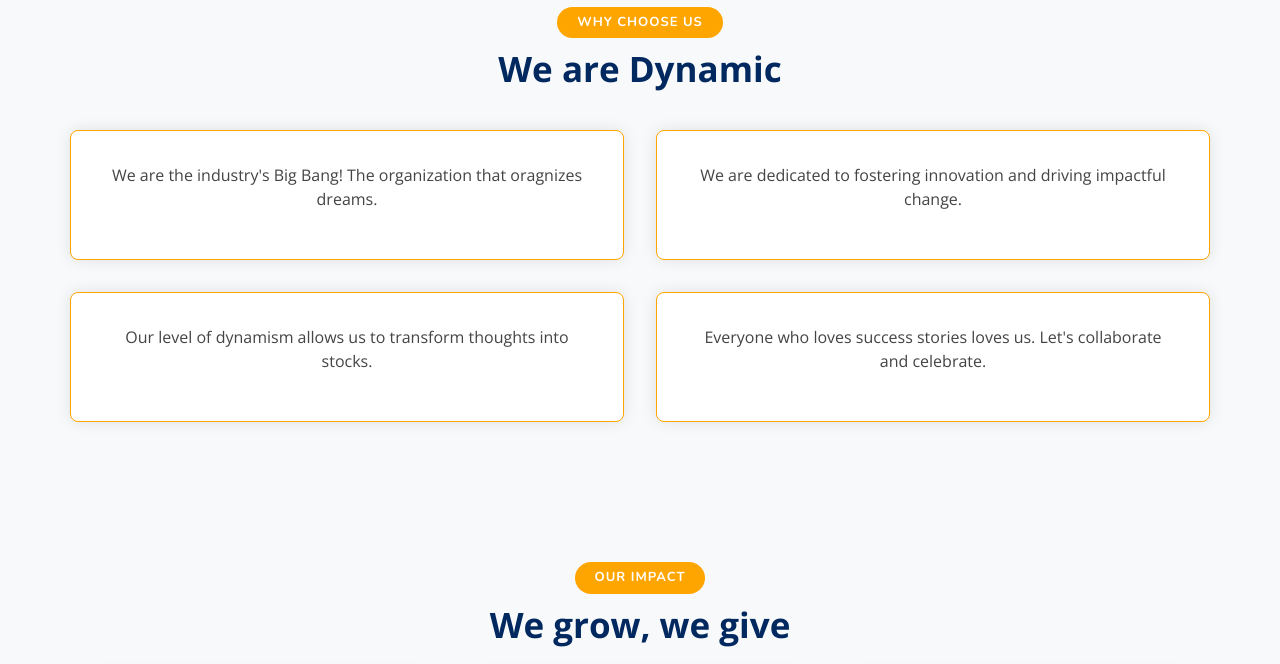
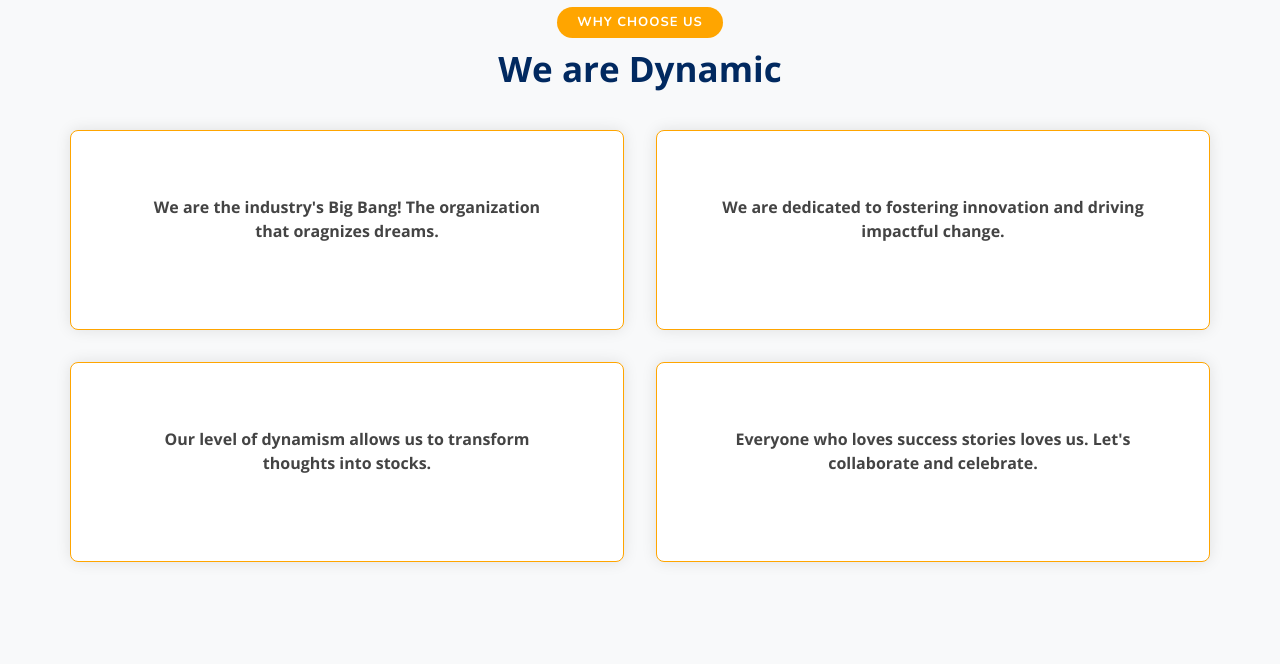
Before and after one commit to miracleonline/Harikala, a website: page index.html in a window 1280 px wide. Shown: the part 4660-5324 px from the top of the page. Drawn offline with nearby package versions, Linux system fonts and the light colour scheme.

Commit message:
Update style.css

```diff
--- a/assets/css/style.css
+++ b/assets/css/style.css
@@ -1160,13 +1160,14 @@ section {
 
 .dynamic .dynamic-item {
     background: white;
-    padding: 2rem;
+    padding: 4rem;
     box-shadow: 0 0 15px rgba(0, 0, 0, 0.1);
     border-radius: 8px;
     transition: transform 0.3s;
     flex: 1 1 calc(50% - 2rem); /* Adjust to ensure two items per row with space in between */
     box-sizing: border-box;
     border: 1px solid orange;
+     min-height: 200px; /* Set minimum height */
 }
 
 .dynamic .dynamic-item:hover {
@@ -1176,6 +1177,10 @@ section {
 .dynamic h3 {
     font-size: 1.75rem;
     margin-bottom: 1rem;
+}
+
+.dynamic p {
+    font-weight: 700;
 }
 
 /* Responsive design for smaller screens */
```
